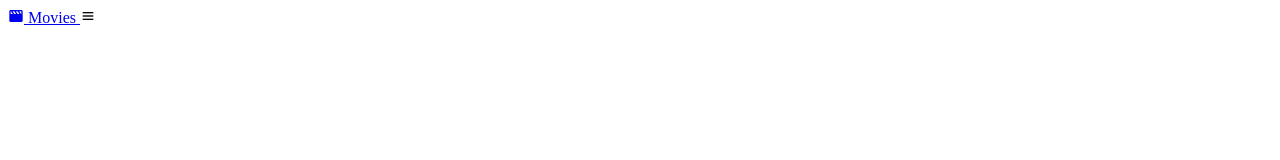
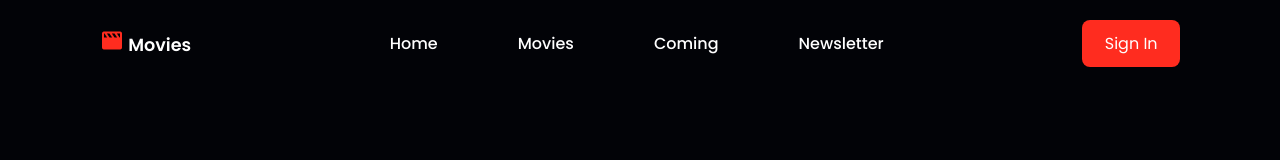
Before and after one commit to Mrks-P/Cinema, a plain HTML site: page index.html in a window 1280 px wide. Drawn offline with nearby package versions, Linux system fonts and the light colour scheme.

Commit message:
Finalização do Navbar

```diff
--- a/index.html
+++ b/index.html
@@ -18,6 +18,15 @@
         <i class='bx bxs-movie'></i> Movies
       </a>
       <div class="bx bx-menu" id="menu-icon"></div>
+
+      <!-- Menu -->
+      <ul class="navbar">
+        <li><a href="#home">Home</a></li>
+          <li><a href="#movies">Movies</a></li>
+            <li><a href="#coming">Coming</a></li>
+              <li><a href="#newsletter">Newsletter</a></li>
+      </ul>
+      <a href="#" class="btn">Sign In</a>
     </header>
   </body>
 </html>
--- a/style.css
+++ b/style.css
@@ -0,0 +1,97 @@
+/*Google Fonts*/
+@import url('https://fonts.googleapis.com/css2?family=Poppins:ital,wght@0,100;0,200;0,300;0,400;0,500;0,600;0,700;0,800;0,900;1,100;1,200;1,300;1,400;1,500;1,600;1,700;1,800;1,900&display=swap');
+*{
+    font-family: 'Poppins', sans-serif;
+    margin: 0;
+    padding: 0;
+    box-sizing: border-box;
+    list-style: none;
+    text-decoration: none;
+    scroll-padding-top: 2rem;
+    scroll-behavior: smooth;
+}
+
+/* Some Variables */
+
+:root{
+    --main-color: #ff2c1f;
+    --text-color: #020307;
+    --bg-color: #fff;
+}
+
+body{
+    background: var(--text-color);
+    color: var(--bg-color);
+}
+header{
+    position: fixed;
+    width: 100%;
+    z-index: 1000;
+    display: flex;
+    align-items: center;
+    justify-content: space-between;
+    padding: 20px 100px;
+    transition: 0.5;
+    /*background: var(--main-color);*/
+}
+.logo{
+    font-size: 1.1rem;
+    font-weight: 600;
+    color: var(--bg-color);
+    display: false;
+    align-items: center;
+    column-gap: 0.5rem;
+}
+.logo .bx{
+    font-size: 24px;
+    color: var(--main-color);
+}
+.navbar{
+    display: flex;
+    column-gap: 5rem;
+}
+
+.navbar li{
+    position: relative;
+}
+
+.navbar a{
+    font-size: 1rem;
+    font-weight: 500;
+    color: var(--bg-color)
+}
+
+.navbar a::after{
+    content: '';
+    width: 0;
+    height: 2px;
+    background: var(--main-color);
+    position: absolute;
+    bottom: -4px;
+    left: 0;
+    transition: 0.4s all linear;
+}
+
+.navbar a:hover::after,
+.navbar .home-active::after{
+    width: 100%;
+}
+
+#menu-icon{
+    font-size: 24px;
+    cursor: pointer;
+    z-index: 1000001;
+    display: none;
+}
+
+.btn{
+    padding: 0.7rem 1.4rem;
+    background: var(--main-color);
+    color:var(--bg-color);
+    font-weight: 400;
+    border-radius: 0.5rem;
+}
+
+.btn:hover{
+    background-color: #fa1216;
+}
```
